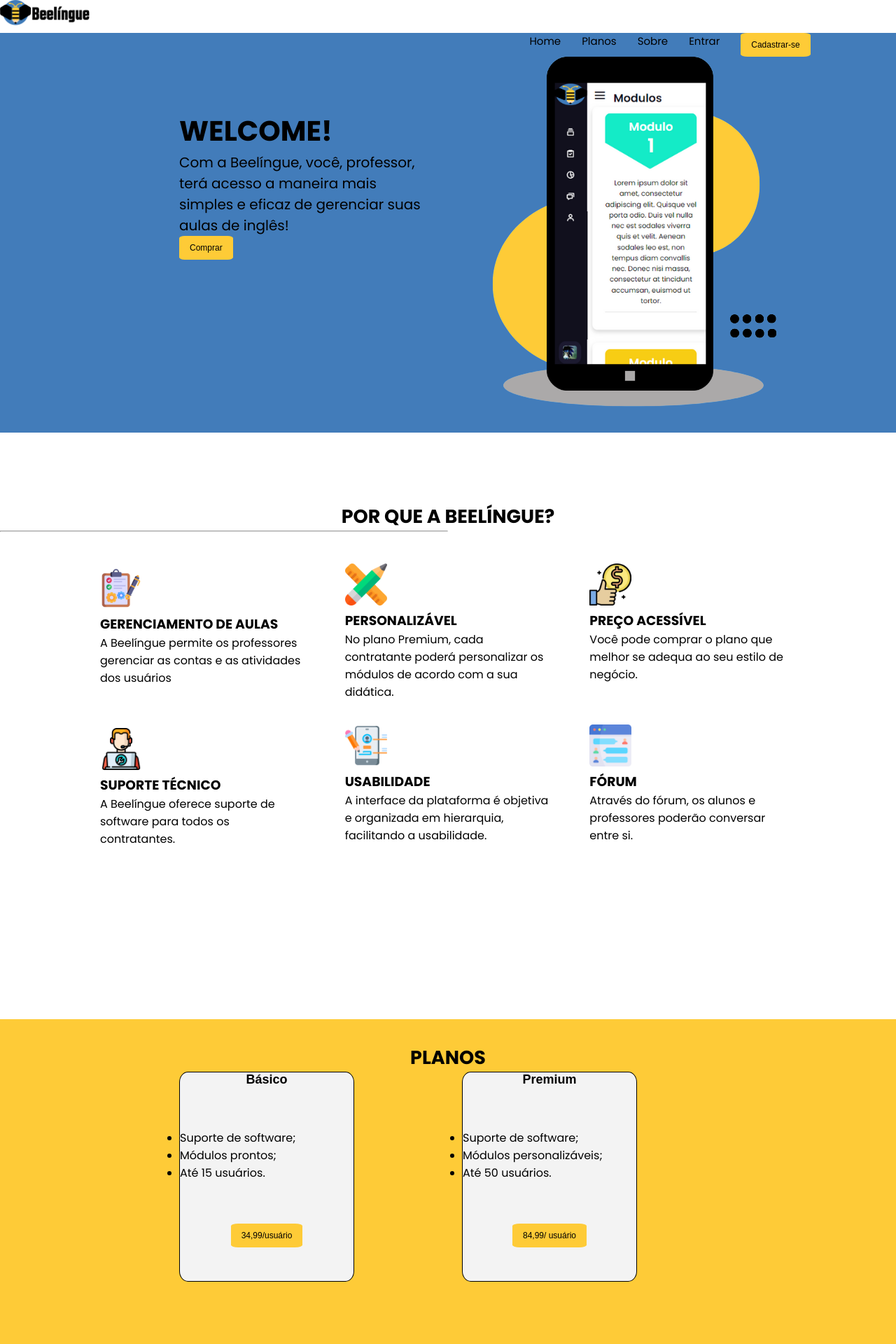
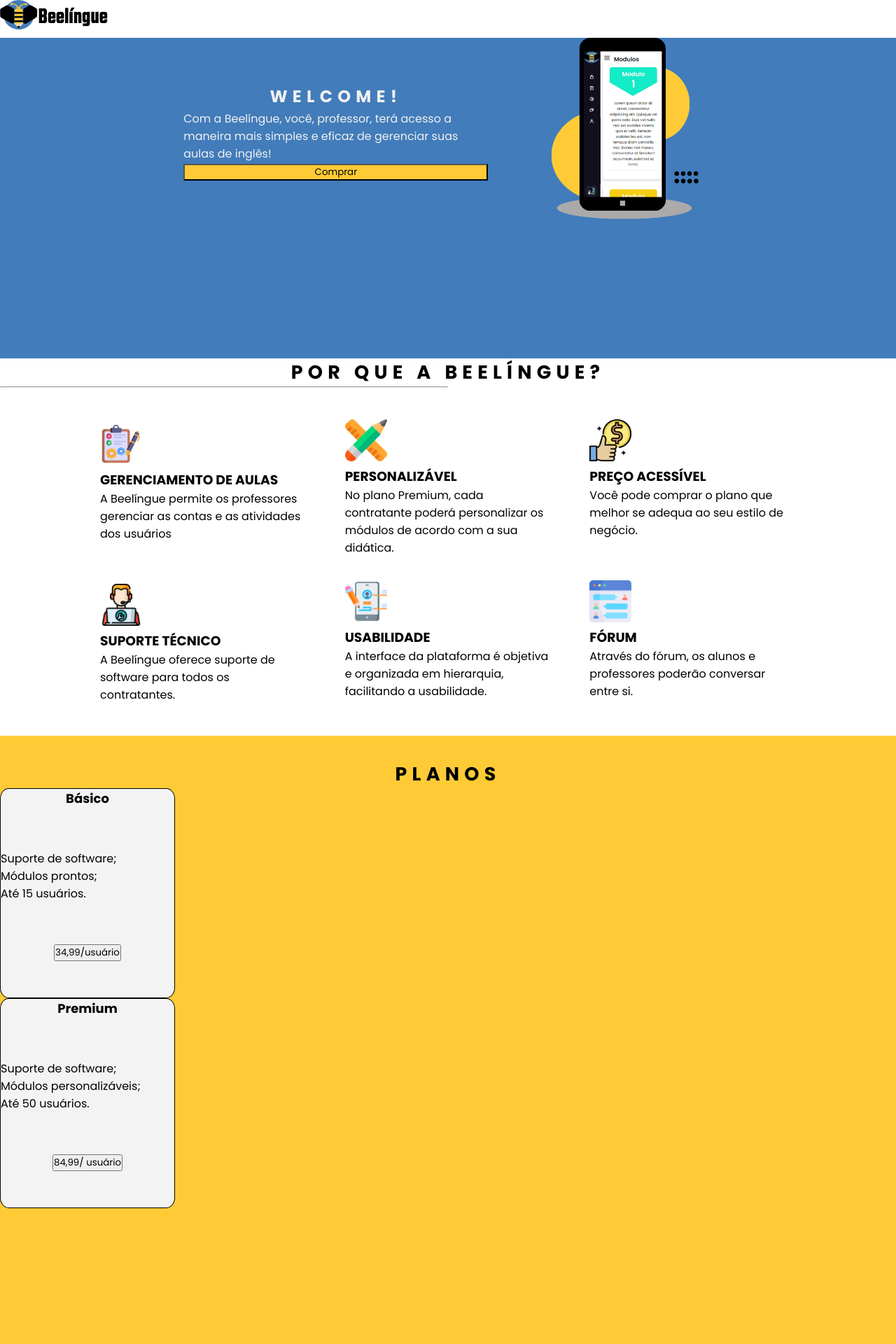
Before and after one commit to beelingue/Beelingue, a PHP site: page / in a window 1280 px wide. Shown: the top 1920 px of the page at 70% size. Run offline with PHP 8.4, Linux system fonts and the light colour scheme.

Commit message:
05/11 - Edições Gerais
→ Cprreções:

- barra de rolagem com identidade visual;
- organização do conteúdo com CSS Grid;
- cores das fontes em contraste;
-

→ Próximas atualizações:

- botões funcionais e estilizados;
- footer completo;
- cards completos;

```diff
--- a/index.html
+++ b/index.html
@@ -22,15 +22,15 @@
             <img src="img/logo_horizontal_transp.png" id="logo_super" alt="logo_beelingue">
         </div>
 
-        <div class="barra_super">
+        <!--<div class="barra_super">
             <ul class="menu">
                 <li>Home</li>
                 <li>Planos</li>
                 <li>Sobre</li>
                 <li>Entrar</li>
-                <li> <button class="button-y">Cadastrar-se</button>
+                <li><button class="">Cadastrar-se</button>
             </ul>
-        </div>
+        </div>-->
 
     </header>
 
@@ -38,22 +38,22 @@
         <!-- Essas tags representam o conteúdo principal do seu corpo-->
         <section class="section-main">
 
-            <div class="container2">
-                <div class="meio">
-                    <h1> WELCOME!</h1>
-                    <p> Com a Beelíngue, você, professor, terá acesso a maneira mais simples e eficaz de gerenciar suas aulas
-                        de inglês!</p>
-                    <button class="button-y"> Comprar </button>
+            <div class="cont-main">
+                <div class="up_cont">
+                    <h1 id="tit_up">WELCOME!</h1>
+                    <p id="p_up">Com a Beelíngue, você, professor, terá acesso a maneira mais simples e eficaz de
+                        gerenciar suas aulas de inglês!</p>
+                    <button class="bt_super">Comprar</button>
                 </div>
-                <div>
-                    <img src="img/plat-transp.png">
+                <div id="mobile_cont">
+                    <img src="img/plat-transp.png" id="tela_ilus" alt="mobile_display">
                 </div>
             </div>
 
 
         </section>
     </main>
-    <div class="divisor1"> </div>
+    <!--<div class="divisor1"> </div>-->
     <section class="section-pq">
         <div class="center">
             <h1> POR QUE A BEELÍNGUE?</h1>
@@ -73,21 +73,18 @@
                     <p> A Beelíngue oferece suporte de software para todos os contratantes. </p>
                 </div>
             </div>
-
-
             <div class="col">
                 <div class="item-col">
                     <img src="img/lapis.png" class="icons">
                     <h3> PERSONALIZÁVEL </h3>
-                    <p> No plano Premium, cada contratante poderá personalizar os módulos de acordo com a sua didática. </p>
+                    <p> No plano Premium, cada contratante poderá personalizar os módulos de acordo com a sua didática.
+                    </p>
                 </div>
                 <div class="item-col">
                     <img src="img/design-de-interface-do-usuario.png" class="icons">
                     <h3> USABILIDADE </h3>
                     <p> A interface da plataforma é objetiva e organizada em hierarquia, facilitando a usabilidade. </p>
                 </div>
-
-
                 <div class="col">
                     <div class="item-col">
                         <img src="img/melhor-preco.png" class="icons">
@@ -102,15 +99,13 @@
                 </div>
             </div>
     </section>
-    <div class="divisor"> </div>
-
-
+    <!--<div class="divisor"> </div>-->
     <section class="section-plano">
 
         <div class="center">
             <h1> PLANOS </h1>
         </div>
-        <div class="container2">
+        <div class="cards">
             <div class="plano">
 
                 <h5>Básico</h5>
@@ -119,7 +114,7 @@
                     <li>Módulos prontos;</li>
                     <li>Até 15 usuários.</li>
                 </ul>
-                <button class="button-y">34,99/usuário</button>
+                <button class="">34,99/usuário</button>
 
             </div>
 
@@ -131,7 +126,7 @@
                     <li>Módulos personalizáveis;</li>
                     <li>Até 50 usuários.</li>
                 </ul>
-                <button class="button-y">84,99/ usuário</button>
+                <button class="">84,99/ usuário</button>
 
             </div>
         </div>
@@ -152,7 +147,8 @@
 
             <div class="item-col">
                 <h4> Beelíngue</h4>
-                <p> A Beelíngue possui como mascote, a abelha. Como ela, acreditamos que de flor em flor, através da polinização
+                <p> A Beelíngue possui como mascote, a abelha. Como ela, acreditamos que de flor em flor, através da
+                    polinização
                     (como símbolo da educação), é possível mudar um sistema inteiro.</p>
             </div>
             <div class="item-col">
@@ -165,9 +161,11 @@
             </div>
             <div class="item-col">
                 <h4>Contato</h4>
-                <div class="img-footer"> <img src="img/mail.png" class="icons-footer"> <p> grupomsc06@gmail.com</p>
+                <div class="img-footer"> <img src="img/mail.png" class="icons-footer">
+                    <p> grupomsc06@gmail.com</p>
                 </div>
-                <div class="img-footer"><img src="img/instagram.png" class="icons-footer"> <p> @beelingue_oficial</p>
+                <div class="img-footer"><img src="img/instagram.png" class="icons-footer">
+                    <p> @beelingue_oficial</p>
                 </div>
             </div>
         </div>
--- a/style.css
+++ b/style.css
@@ -16,9 +16,11 @@ Fonte e posicionamento padronizados
 
 /*
 Anti-aliasing para Tipografia
+Line-height confortável para leitura
 */
 body{
   -webkit-font-smoothing: antialiased;
+
 }
 
 /*
@@ -39,6 +41,28 @@ Responsividade
 }
 
 /*
+BARRA DE ROLAGEM COM IDENTIDADE VISUAL
+*/
+::-webkit-scrollbar {
+    width: 8px;
+}
+::-webkit-scrollbar-track {
+    background: #f1f1f1;
+}
+::-webkit-scrollbar-thumb {
+    background: var(--cor-amarelo);
+    border-radius: 12px;
+    transition: all 0.3s ease;
+}
+
+/*
+ESPAÇAMENTO DE LETRAS PARA TÍTULOS NO SITE
+*/
+h1, h2{
+    letter-spacing: 0.9vh;
+}
+
+/*
 .img_header{
 
 }
@@ -49,7 +73,7 @@ LOGO BEELÍNGUE -> MENU SUPERIOR
 */
 #logo_super{
     display: inline-block;
-    width: 10%;
+    width: 12%;
     height: 100%;
 
     text-decoration: none;
@@ -105,23 +129,21 @@ LOGO BEELÍNGUE -> MENU SUPERIOR
 
 }
 
-
 /* main*/
-.container2{
-    column-count: 2;
-    column-gap: 40px;
+.cont-main{
+    display: grid;
+    grid-template-columns: auto auto;
+    column-gap: 8%;
     width: 60%;
     align-items: center;
     margin-left: auto;
     margin-right: auto;
-    font-family:Arial, Helvetica, sans-serif;
-    }
+}
 
 .container3{
     column-count: 3;
     column-gap: 25px;
     width: 80%;
-    font-family:Arial, Helvetica, sans-serif;
     position: relative;
     margin-left: auto;
     margin-right: auto;
@@ -135,32 +157,9 @@ LOGO BEELÍNGUE -> MENU SUPERIOR
     width: 100%;
     text-align: center;
     font-size: 18px;
-    font-family:Arial, Helvetica, sans-serif;
 }
 
-.button-y{
-    background-color: var(--cor-amarelo);
-    border: none;
-    color: black;
-    padding: 10px 15px;
-    text-align: center;
-    text-decoration: none;
-    display: inline-block ;
-    font-size: 12px;
-    font-family:Arial, Helvetica, sans-serif;
-    border-radius: 10%;
-
-}
-
-.button-y:hover, .button-y:focus{
-
-      box-shadow: 0 0.5em 0.5em -0.4em var(--cor-preto);
-      transform: translateY(-0.25em);
-    }
-
-
 .plano{
-    font-family:Arial, Helvetica, sans-serif;
     border: 0.5px solid black;
     width: 250px;
     height: 300px;
@@ -183,7 +182,6 @@ LOGO BEELÍNGUE -> MENU SUPERIOR
 
 .plano h5{
     font-size: large;
-    font-family: Arial, Helvetica, sans-serif;
 }
 
 .divisor{
@@ -241,9 +239,9 @@ LOGO BEELÍNGUE -> MENU SUPERIOR
 
 .section-main{
 background-color: var(--cor-azul);
-width: 100%;
-padding-top: 30px;
-padding-bottom: 30px;
+width: auto;
+height: 100%;
+min-height: 458px;
 }
 
 .geeks {
@@ -279,6 +277,10 @@ section {
 padding-top: 35px;
 }
 
+.cards{
+    align-items: center;
+}
+
 footer {
    /* background-color: var(--cor-cinza);*/
 height: 150px;
@@ -286,22 +288,102 @@ padding-top: 25px;
 padding-bottom: 25px;
 }
 
-.meio{
+.up_cont{
+    grid-row-start: 1;
+    grid-row-end: 2;
+    grid-column-start: 1;
+    grid-column-end: 2;
+    width: 100%;
+    height: auto;
+    display: grid;
+    /*
+    GRID DIVIDIDO EM 1 COLUNA
+    */
+    grid-template-columns: auto;
+    /*
+    "column-gap" JÁ ESTÁ ATIVADO NA GRID RAIZ
+    */
+    row-gap: 1.4%;
+
+    padding: 1.4%;
     position: relative;
-    left: 0;
-    top: 15%;
-    width: 100%;
+    color: #f1f1f1
+}
 
+/*
+DIV DA ILUSTRAÇÃO MOBILE
+*/
+#mobile_cont{
+    grid-row-start: 1;
+    grid-row-end: 2;
+    grid-column-start: 2;
+    grid-column-end: 3;
+
+    width: auto;
+    height: auto;
 
 }
 
-.meio h1{
-    font-size: 40px;
+/*
+ILUSTRAÇÃO MOBILE
+*/
+#tela_ilus{
+    width: 100%;
+    height: auto;
 }
 
-.meio p{
-    font-size: 20px;
+#tit_up{
+
+    grid-row-start: 1;
+    grid-row-end: 2;
+    grid-column-start: 1;
+    grid-column-end: 2;
+
+    text-decoration: none;
+    margin-top: auto;
+    margin-bottom: auto;
+    padding-top: auto;
+    padding-bottom: auto;
+    margin-left: auto;
+    margin-right: auto;
+    padding-left: auto;
+    padding-right: auto;
 }
+
+#p_up{
+
+    grid-row-start: 2;
+    grid-row-end: 3;
+    grid-column-start: 1;
+    grid-column-end: 2;
+
+    text-decoration: none;
+    margin-top: auto;
+    margin-bottom: auto;
+    padding-top: auto;
+    padding-bottom: auto;
+    margin-left: auto;
+    margin-right: auto;
+    padding-left: auto;
+    padding-right: auto;
+
+}
+
+.bt_super{
+    grid-row-start: 3;
+    grid-row-end: 4;
+    grid-column-start: 1;
+    grid-column-end: 2;
+    background-color: var(--cor-amarelo);
+
+}
+
+/*.button-y:hover, .button-y:focus{
+
+      box-shadow: 0 0.5em 0.5em -0.4em var(--cor-preto);
+      transform: translateY(-0.25em);
+}
+*/
 
 hr{
     width: 50%;
```
